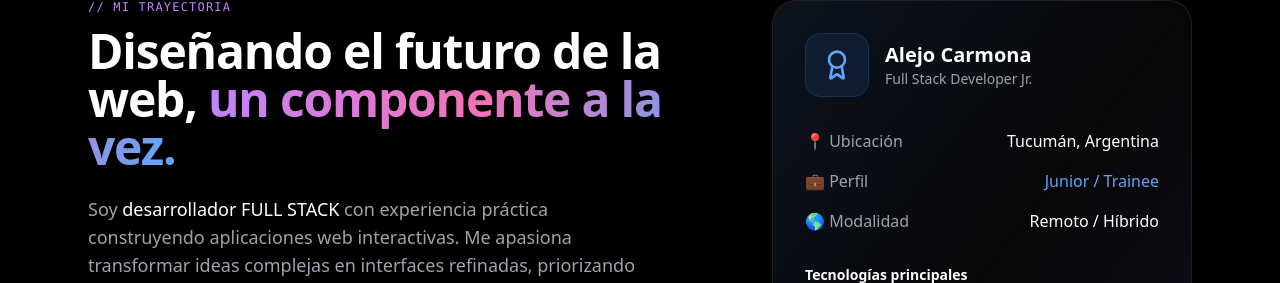
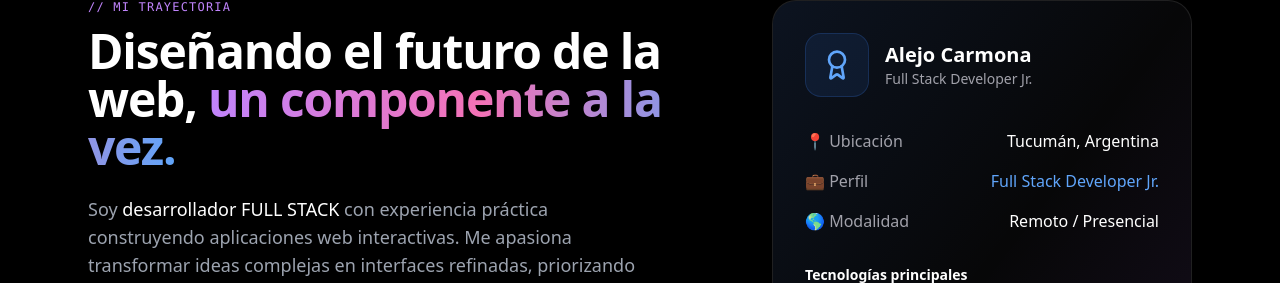
Before and after one commit to alejocarmona12/mi-porfolio, a React (Vite) app: page / in a window 1280 px wide. Shown: the part 1037-1320 px from the top of the page. Built offline with nearby package versions, Linux system fonts and the light colour scheme.

Commit message:
actualizo about

```diff
--- a/src/components/about.tsx
+++ b/src/components/about.tsx
@@ -156,12 +156,12 @@ export default function About() {
 
                   <div className="flex justify-between items-center">
                     <span className="text-zinc-400">💼 Perfil</span>
-                    <span className="text-blue-400">Junior / Trainee</span>
+                    <span className="text-blue-400">Full Stack Developer Jr.</span>
                   </div>
 
                   <div className="flex justify-between items-center">
                     <span className="text-zinc-400">🌎 Modalidad</span>
-                    <span className="text-white">Remoto / Híbrido</span>
+                    <span className="text-white">Remoto / Presencial</span>
                   </div>
                 </div>
 
--- a/src/components/hero.tsx
+++ b/src/components/hero.tsx
@@ -132,8 +132,8 @@ export default function Hero() {
               </a>
 
               <a
-                href="/cv-alejo-carmona.pdf"
-                download="CV_Alejo_Carmona.pdf"
+                href="/CV.AlejoCarmona.pdf"
+                download="CV.AlejoCarmona.pdf"
                 className="group inline-flex items-center justify-center gap-2.5 px-6 py-3.5 rounded-xl border border-blue-500/20 bg-blue-500/[0.03] text-blue-400 font-medium hover:bg-blue-500/10 hover:border-blue-500/40 transition-all duration-300 active:scale-95"
               >
                 <svg
--- a/src/components/navbar.tsx
+++ b/src/components/navbar.tsx
@@ -41,7 +41,7 @@ export default function Navbar(): JSX.Element {
     { name: "Proyectos", href: "#proyectos", external: false },
     {
       name: "GitHub",
-      href: "https://github.com",
+      href: "https://github.com/alejocarmona12",
       external: true,
       icon: <GithubIcon size={15} />,
     },
```
Also changed, not shown: 1 other file (tests, documents, lock files or other folders).
